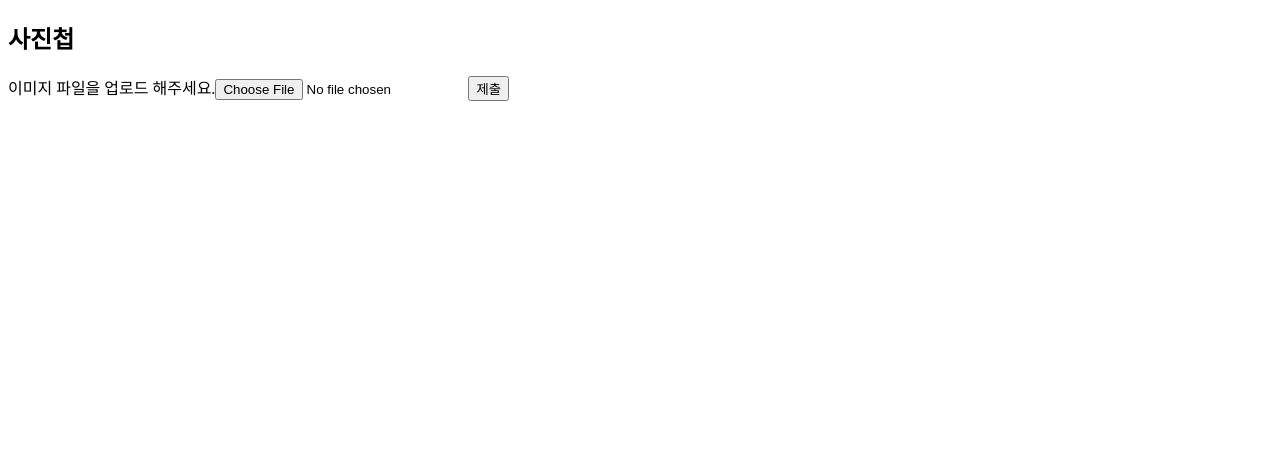
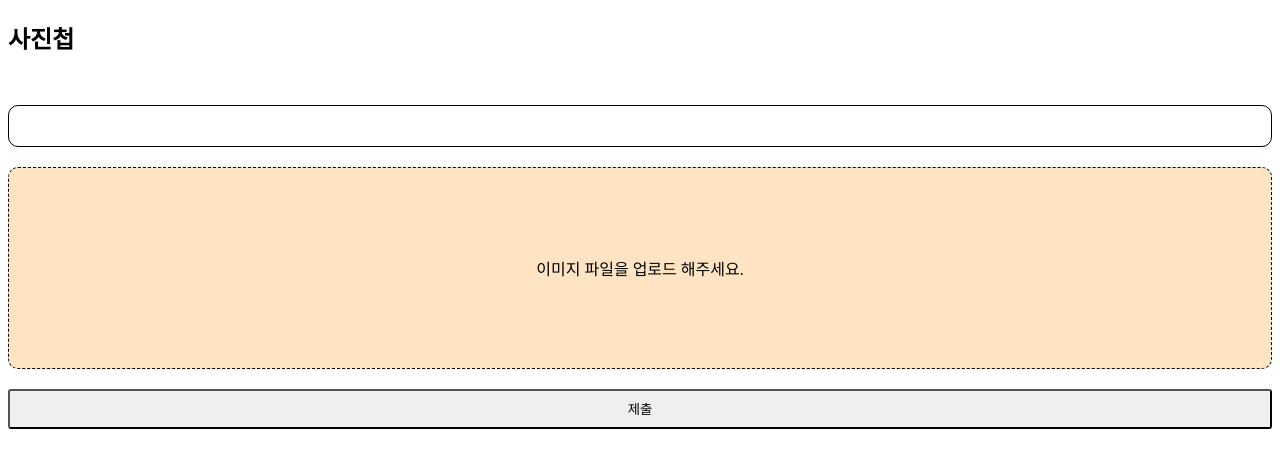
Before and after one commit to H-Genie/images, a React (Create React App) app in the folder client/: page / in a window 1280 px wide. Shown: the top 468 px of the page. Built offline with nearby package versions, Linux system fonts and the light colour scheme.

Commit message:
2. React-프론트에서 백엔드로 이미지 업로드하기

```diff
--- a/client/package.json
+++ b/client/package.json
@@ -10,7 +10,7 @@
         "react": "^18.1.0",
         "react-dom": "^18.1.0",
         "react-scripts": "5.0.1",
-        "web-vitals": "^2.1.0"
+        "react-toastify": "^9.0.0"
     },
     "scripts": {
         "start": "react-scripts start",
--- a/client/src/App.js
+++ b/client/src/App.js
@@ -1,9 +1,12 @@
 import React from 'react';
+import { ToastContainer } from 'react-toastify';
+import 'react-toastify/dist/ReactToastify.css';
 import UploadForm from './Components/UploadForm';
 
 const App = () => {
   return (
     <div>
+      <ToastContainer />
       <h2>사진첩</h2>
       <UploadForm />
     </div>
--- /dev/null
+++ b/client/src/Components/ProgressBar.css
@@ -0,0 +1,16 @@
+.progress-bar-boundary {
+    border: 1px solid black;
+    margin-bottom: 20px;
+    height: 40px;
+    border-radius: 10px;
+}
+
+.progress-bar-boundary div {
+    background-color: green;
+    height: 30px;
+    padding-top: 10px;
+    border-radius: 10px;
+    text-align: center;
+    color: white;
+    transition: 0.3s;
+}
--- /dev/null
+++ b/client/src/Components/ProgressBar.js
@@ -0,0 +1,12 @@
+import React from 'react';
+import './ProgressBar.css';
+
+const ProgressBar = ({ percent }) => {
+    return (
+        <div className='progress-bar-boundary'>
+            <div style={{ width: `${percent}%` }}>{percent}%</div>
+        </div>
+    );
+}
+
+export default ProgressBar
--- /dev/null
+++ b/client/src/Components/UploadForm.css
@@ -0,0 +1,40 @@
+.file-dropper {
+    border: 1px dashed black;
+    height: 200px;
+    background-color: bisque;
+    border-radius: 10px;
+    margin-bottom: 20px;
+    display: flex;
+    position: relative;
+    justify-content: center;
+    align-items: center;
+}
+
+.file-dropper input {
+    opacity: 0;
+    width: 100%;
+    height: 100%;
+    position: absolute;
+    cursor: pointer;
+}
+
+.file-dropper:hover {
+    background-color: grey;
+    color: white;
+    transition: 0.5s;
+}
+
+.image-preview {
+    width: 0%;
+    opacity: 0;
+    margin: 0 auto 20px auto;
+    display: block;
+    border-radius: 10px;
+    border: 5px solid grey;
+}
+
+.image-preview-show {
+    width: 75%;
+    opacity: 1;
+    transition: 0.5s;
+}
--- a/client/src/Components/UploadForm.js
+++ b/client/src/Components/UploadForm.js
@@ -1,9 +1,15 @@
 import React, { useState } from 'react';
 import axios from 'axios';
+import { toast } from 'react-toastify';
+import ProgressBar from './ProgressBar';
+import "./UploadForm.css";
 
 const UploadForm = () => {
+    const defaultFilenName = "이미지 파일을 업로드 해주세요.";
+    const [imgSrc, setImgSrc] = useState(null);
     const [file, setFile] = useState(null);
-    const [fileName, setFileName] = useState("이미지 파일을 업로드 해주세요.");
+    const [fileName, setFileName] = useState(defaultFilenName);
+    const [percent, setPercent] = useState(0);
 
     const onSubmit = async (e) => {
         e.preventDefault();
@@ -11,13 +17,23 @@
         formData.append("image", file);
 
         try {
-            const res = await axios.post("/upload", formData, {
-                headers: { "Content-Type": "multipart/form-data*" }
+            await axios.post("/upload", formData, {
+                headers: { "Content-Type": "multipart/form-data*" },
+                onUploadProgress: e => {
+                    setPercent(Math.round((100 * e.loaded) / e.total));
+                }
             });
-            console.log({ res });
-            alert("sucess");
+            toast.success("이미지 업로드 성공");
+            setTimeout(() => {
+                setPercent(0);
+                setFileName(defaultFilenName);
+                setImgSrc(null);
+            }, 3000);
         } catch (err) {
-            alert("fail");
+            toast.error(err.message);
+            setPercent(0);
+            setFileName(defaultFilenName);
+            setImgSrc(null);
             console.error(err);
         }
     }
@@ -26,17 +42,40 @@
         const imageFile = e.target.files[0];
         setFile(imageFile);
         setFileName(imageFile.name);
+
+        const fileReader = new FileReader();
+        fileReader.readAsDataURL(imageFile);
+        fileReader.onload = e => setImgSrc(e.target.result);
     }
 
     return (
         <form onSubmit={onSubmit}>
-            <label htmlFor='image'>{fileName}</label>
-            <input
-                id='iamge'
-                type='file'
-                onChange={imageSelectHandler}
+            <img
+                src={imgSrc}
+                alt=""
+                className={`image-preview ${imgSrc && "image-preview-show"}`}
             />
-            <button type='submit'>제출</button>
+            <ProgressBar percent={percent} />
+            <div className='file-dropper'>
+                {fileName}
+                <input
+                    id='iamge'
+                    type='file'
+                    accept='image/*'
+                    onChange={imageSelectHandler}
+                />
+            </div>
+            <button
+                type='submit'
+                style={{
+                    width: '100%',
+                    borderRadius: 3,
+                    height: 40,
+                    cursor: 'pointer'
+                }}
+            >
+                제출
+            </button>
         </form>
     );
 }
```
Also changed, not shown: 2 other files (tests, documents, lock files or other folders).
